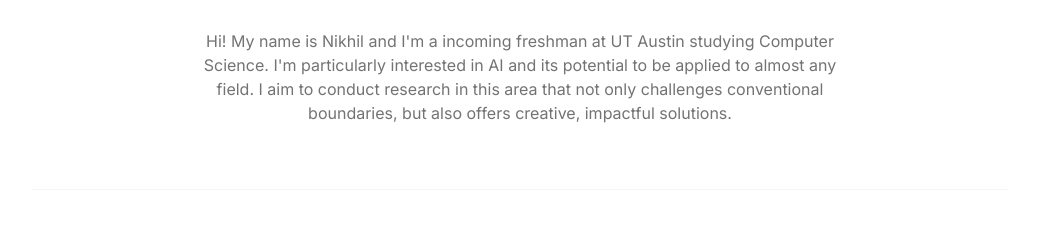
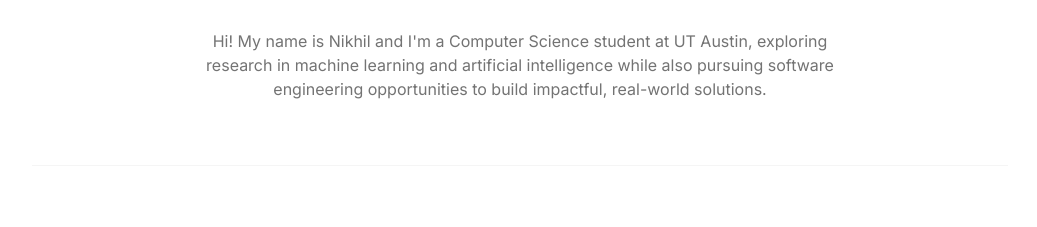
Before and after one commit to NikhilS2007/nikhils2007.github.io, a plain HTML site: page index.html in a window 1280 px wide. Shown: the part 451-678 px from the top of the page, without its empty margins (120-1157 px from the left). Drawn offline with nearby package versions, Linux system fonts and the light colour scheme.

Commit message:
updated bio

```diff
--- a/index.html
+++ b/index.html
@@ -176,7 +176,7 @@
                     </a>
                 </div>
                 <p class="text-gray-500 dark:text-gray-400 leading-relaxed max-w-2xl mx-auto text-sm md:text-base px-4">
-                    Hi! My name is Nikhil and I'm a incoming freshman at UT Austin studying Computer Science. I'm particularly interested in AI and its potential to be applied to almost any field. I aim to conduct research in this area that not only challenges conventional boundaries, but also offers creative, impactful solutions.
+                    Hi! My name is Nikhil and I'm a Computer Science student at UT Austin, exploring research in machine learning and artificial intelligence while also pursuing software engineering opportunities to build impactful, real-world solutions.
                 </p>
             </div>
         </section>
```
